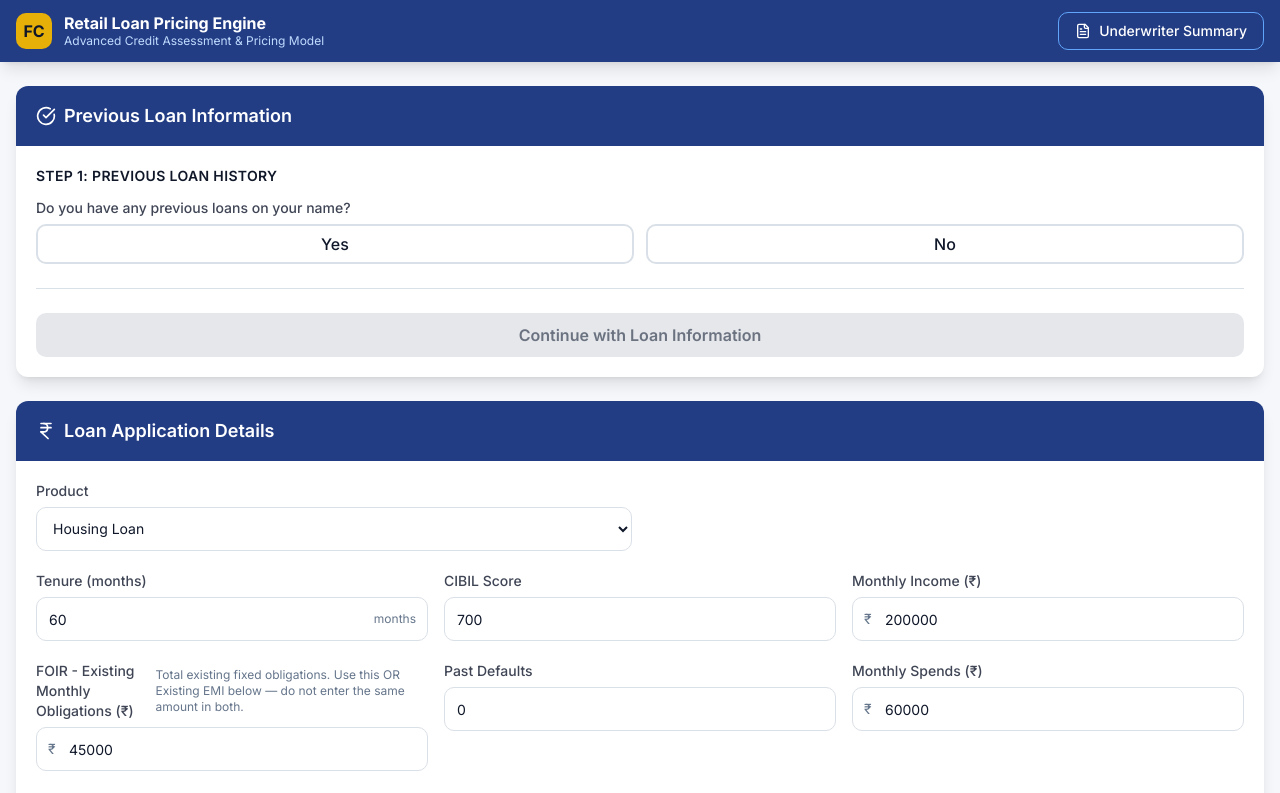
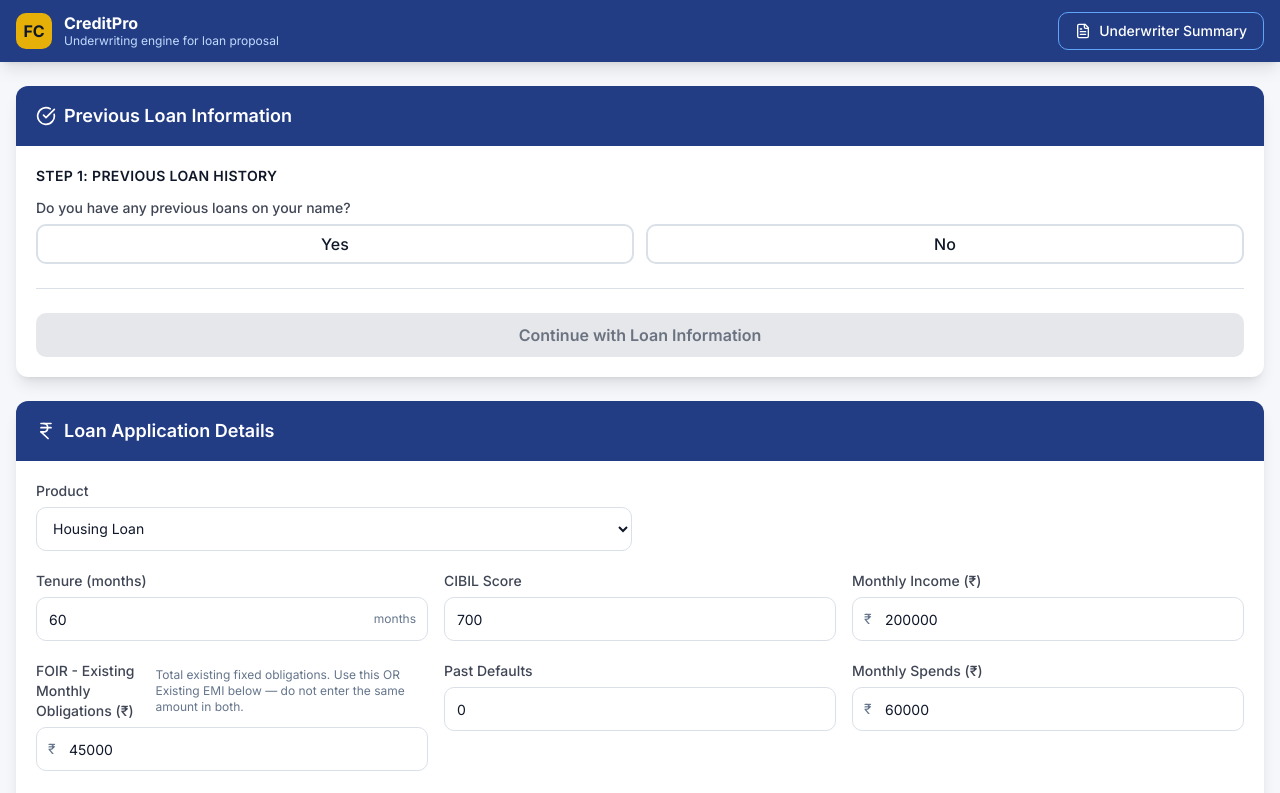
Before and after one commit to munishreddy1-creator/federal-ai-added, a React (Vite) app: page / in a window 1280 px wide. Shown: the top 793 px of the page. Built offline with nearby package versions, Linux system fonts and the light colour scheme.

Commit message:
Update LoanCalculator title and description

```diff
--- a/src/pages/LoanCalculator.jsx
+++ b/src/pages/LoanCalculator.jsx
@@ -77,8 +77,8 @@ export default function LoanCalculator() {
               FC
             </div>
             <div>
-              <h1 className="font-bold text-base leading-tight">Retail Loan Pricing Engine</h1>
-              <p className="text-xs text-blue-200">Advanced Credit Assessment & Pricing Model</p>
+              <h1 className="font-bold text-base leading-tight">CreditPro</h1>
+              <p className="text-xs text-blue-200">Underwriting engine for loan proposal</p>
             </div>
           </div>
           <button
```
